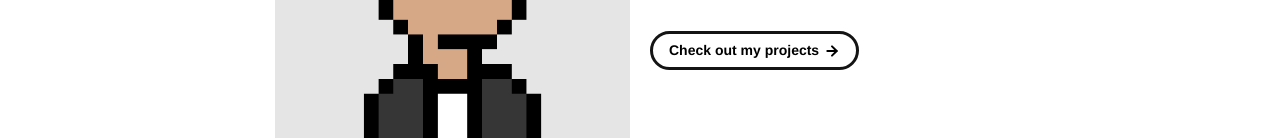
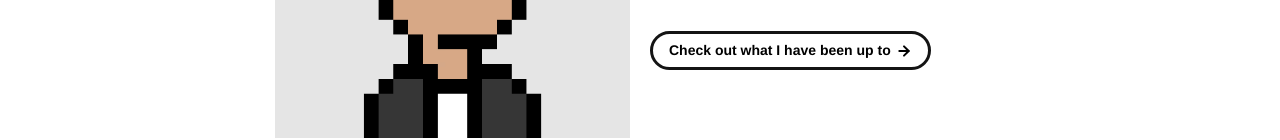
Before and after one commit to dylanbun/dylanbun.github.io, a plain HTML site: page index.html in a window 1280 px wide. Shown: the part 442-582 px from the top of the page. Drawn offline with Linux system fonts and the light colour scheme.

Commit message:
now done

```diff
--- a/index.html
+++ b/index.html
@@ -69,7 +69,7 @@
               <div class="body-text">I am a senior majoring in computer science and minoring in nutrition and math! Currently I am applying to graduate school to pursue my interest in HCI, databases, and algorithm research.</div>
             </div>
             <a class="button" id="my-work-link">
-              <span class="button-text">Check out my projects</span>
+              <span class="button-text">Check out what I have been up to</span>
               <image src="./assets/icons/arrow-right.svg" class="right-arrow-icon"/>
             </a>
         </div>
```
